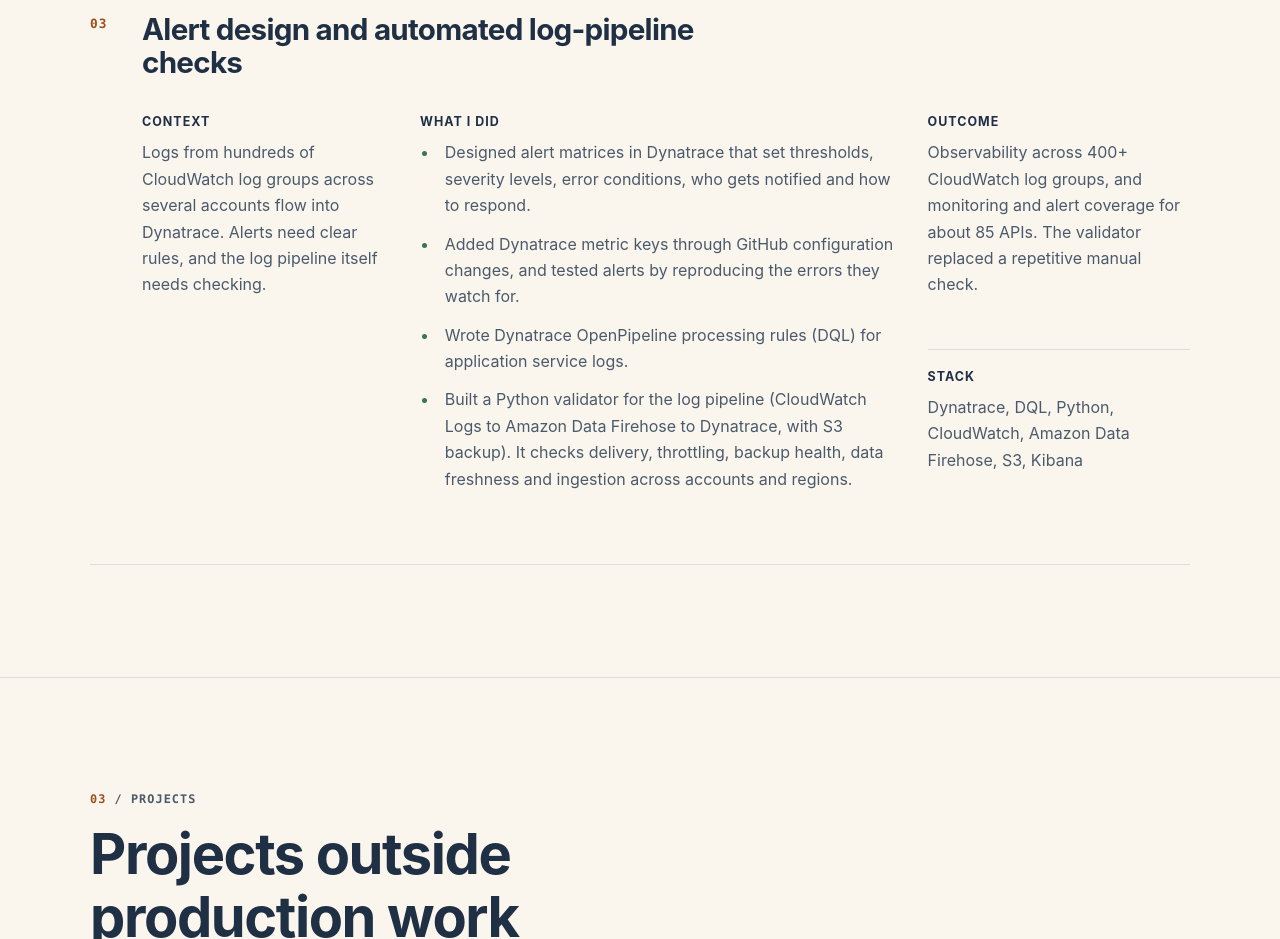
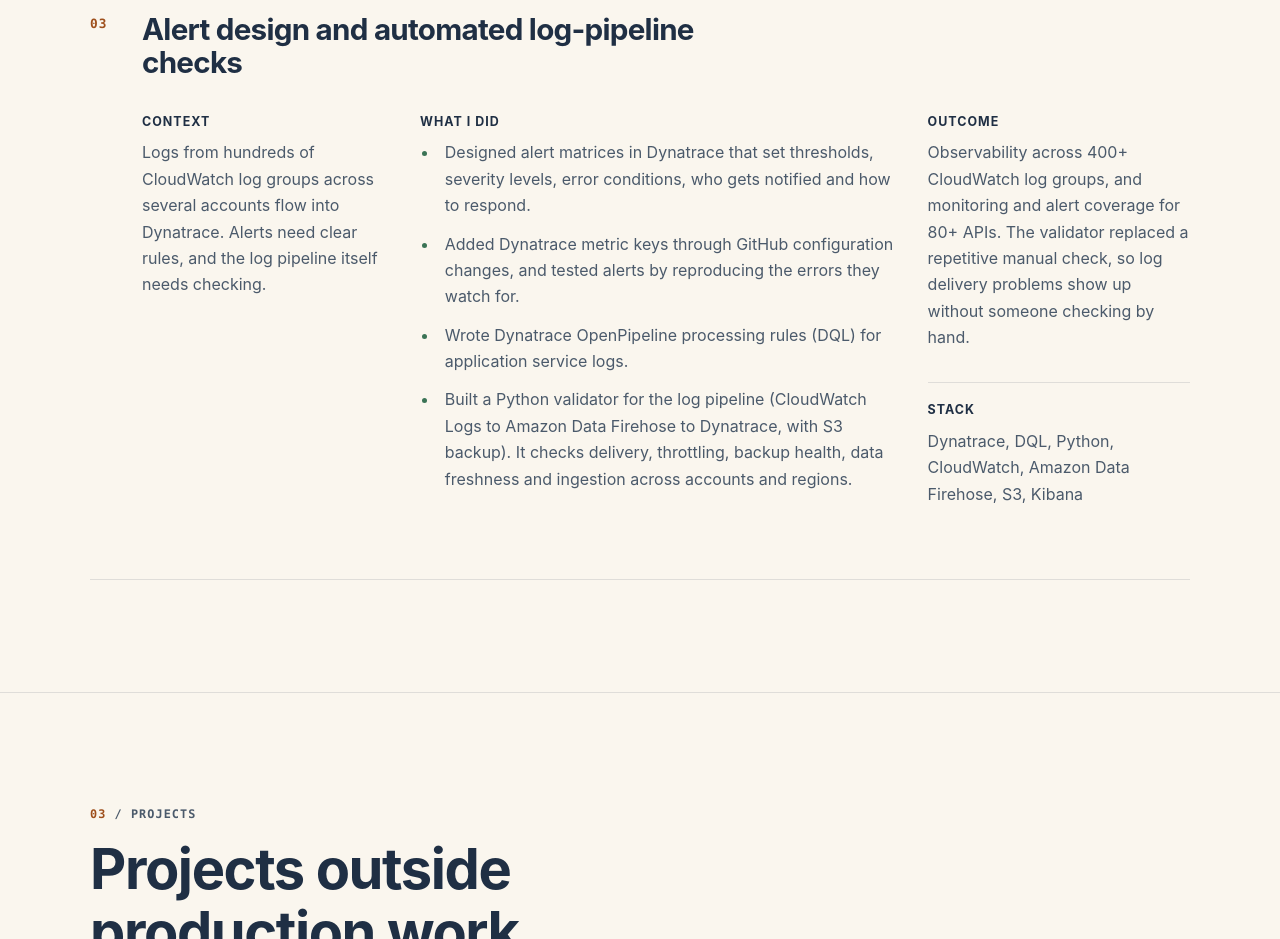
Before and after one commit to ramsrisaikotari/abhiram-portfolio, a React (Vite) app: page / in a window 1280 px wide. Shown: the part 3660-4599 px from the top of the page. Built offline with nearby package versions, Linux system fonts and the light colour scheme; a web font is replaced by a local one.

Commit message:
Iteration 112: clarify the observability case-study outcome

```diff
--- a/src/data/siteContent.ts
+++ b/src/data/siteContent.ts
@@ -92,7 +92,7 @@ export const selectedWork = {
         "Built a Python validator for the log pipeline (CloudWatch Logs to Amazon Data Firehose to Dynatrace, with S3 backup). It checks delivery, throttling, backup health, data freshness and ingestion across accounts and regions.",
       ],
       outcome:
-        "Observability across 400+ CloudWatch log groups, and monitoring and alert coverage for about 85 APIs. The validator replaced a repetitive manual check.",
+        "Observability across 400+ CloudWatch log groups, and monitoring and alert coverage for 80+ APIs. The validator replaced a repetitive manual check, so log delivery problems show up without someone checking by hand.",
       stack:
         "Dynatrace, DQL, Python, CloudWatch, Amazon Data Firehose, S3, Kibana",
     },
```
Also changed, not shown: 1 other file (tests, documents, lock files or other folders).
